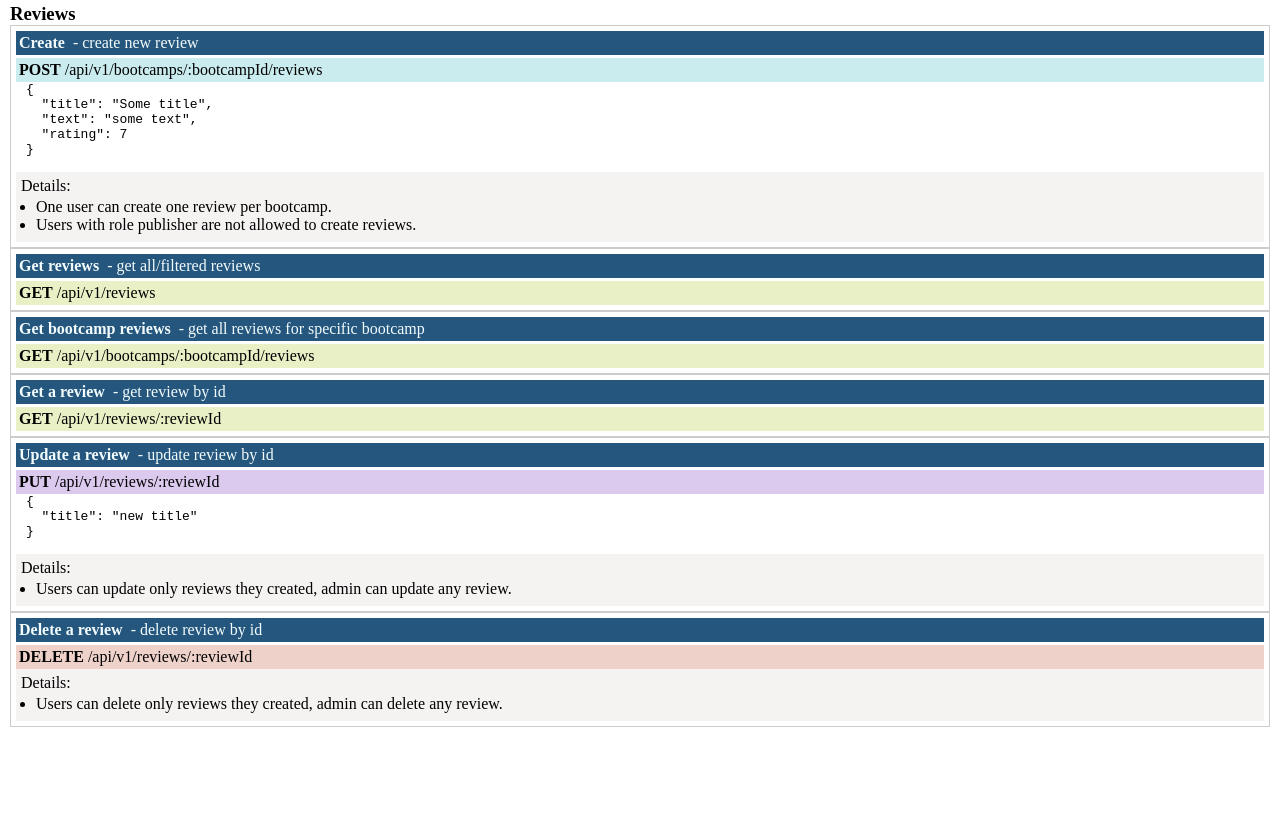
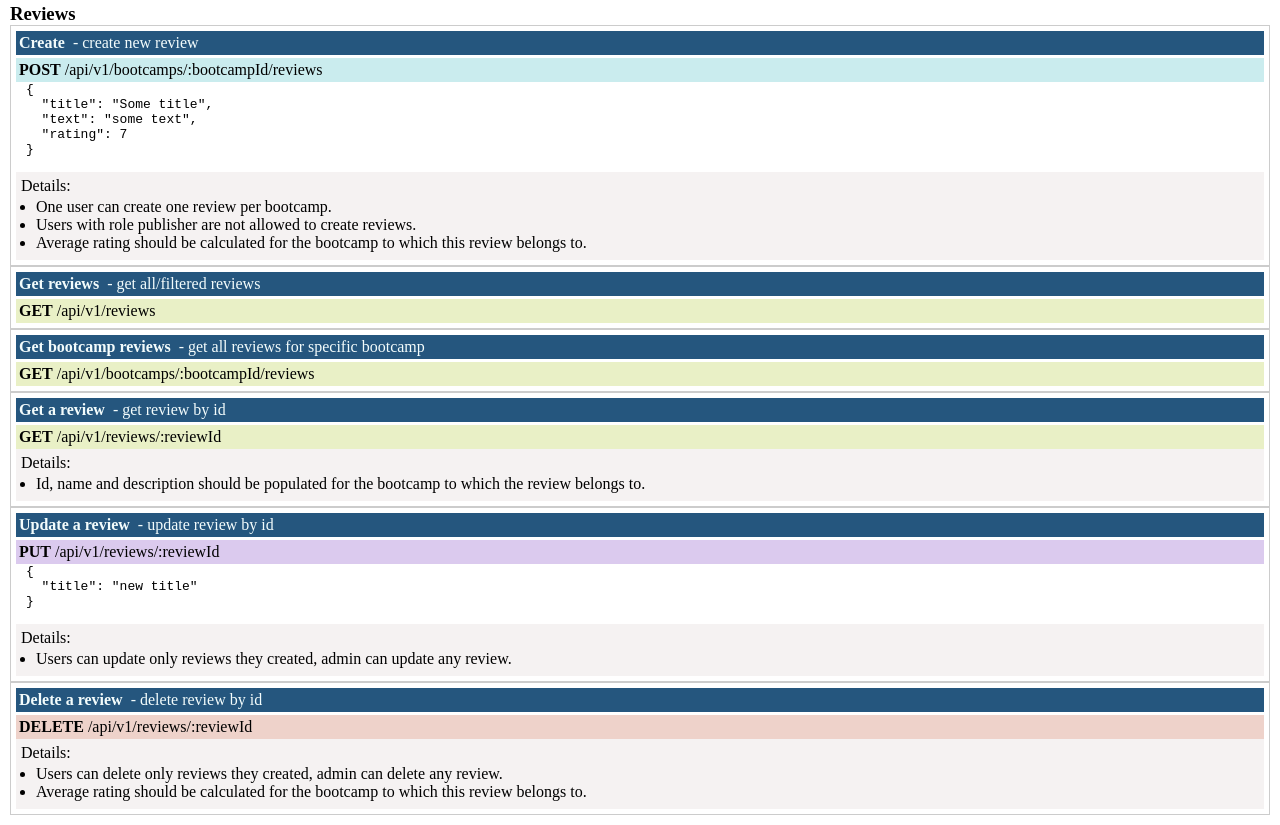
Before and after one commit to BZIvanov/extract-color-from-text, a website: page api.html in a window 1280 px wide. Shown: the part 4076-4901 px from the top of the page. Before the commit the page ends 4813 px from the top, so only its background shows below. Drawn offline with Linux system fonts and the light colour scheme.

Commit message:
review api docs update

```diff
--- a/api.html
+++ b/api.html
@@ -566,6 +566,10 @@
             <li>
               Users with role publisher are not allowed to create reviews.
             </li>
+            <li>
+              Average rating should be calculated for the bootcamp to which this
+              review belongs to.
+            </li>
           </ul>
         </div>
       </div>
@@ -591,6 +595,15 @@
           <span>&nbsp; - get review by id</span>
         </div>
         <p class="get"><strong>GET</strong> /api/v1/reviews/:reviewId</p>
+        <div class="details">
+          <p>Details:</p>
+          <ul>
+            <li>
+              Id, name and description should be populated for the bootcamp to
+              which the review belongs to.
+            </li>
+          </ul>
+        </div>
       </div>
       <div class="route">
         <div class="title">
@@ -628,6 +641,10 @@
               Users can delete only reviews they created, admin can delete any
               review.
             </li>
+            <li>
+              Average rating should be calculated for the bootcamp to which this
+              review belongs to.
+            </li>
           </ul>
         </div>
       </div>
```
